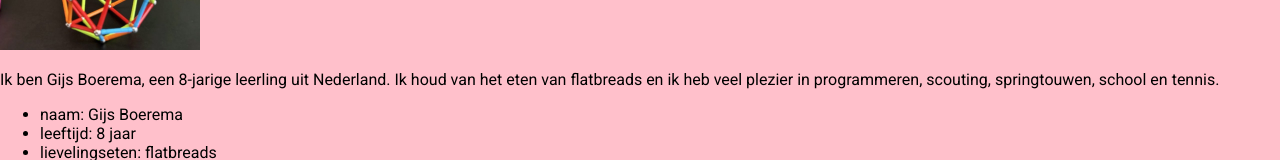
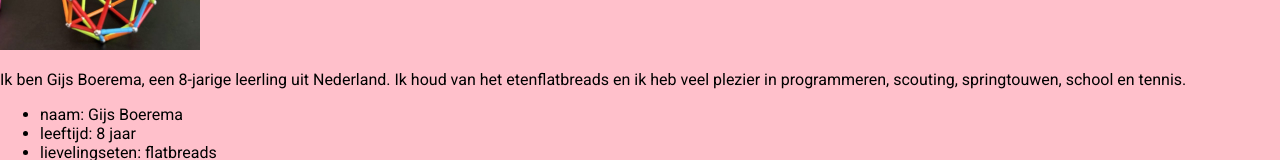
Before and after one commit to KingGizza/gijsbakery, an Angular app: page /wiebenik in a window 1280 px wide. Shown: the part 334-494 px from the top of the page. Built offline with nearby package versions, Linux system fonts and the light colour scheme.

Commit message:
fix: correct typo in wiebenik.html for improved readability

```diff
--- a/src/pages/wiebenik/wiebenik.html
+++ b/src/pages/wiebenik/wiebenik.html
@@ -3,7 +3,7 @@
 </div>
 <h1>wie ben ik</h1>
 <img src="DSC07056.jpg" alt="foto van Gijs" style="width:200px" />
-<p>Ik ben Gijs Boerema, een 8-jarige leerling uit Nederland. Ik houd van het eten van flatbreads
+<p>Ik ben Gijs Boerema, een 8-jarige leerling uit Nederland. Ik houd van het etenflatbreads
    en ik heb veel plezier in programmeren, scouting, springtouwen, school en tennis.</p>
 <ul>
   <li>naam: Gijs Boerema </li>
```
